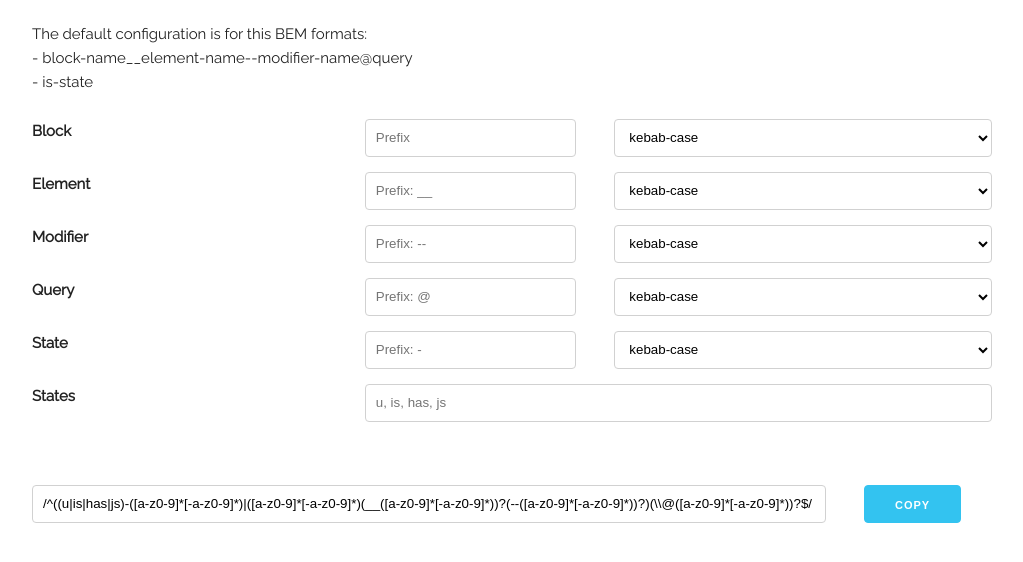
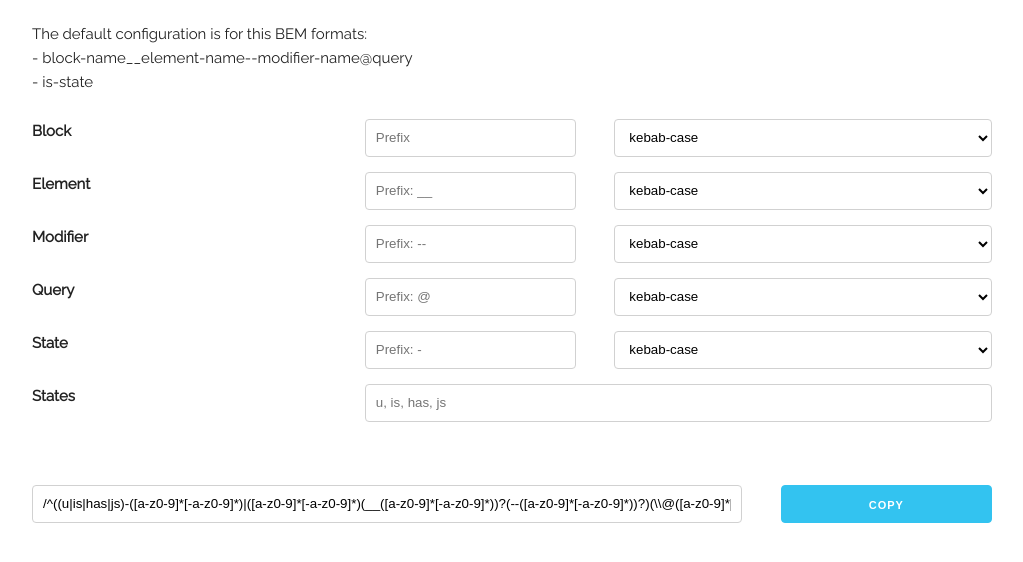
Before and after one commit to gcmznt/bemex, a plain HTML site: page index.html in a window 1280 px wide. Shown: the part 176-738 px from the top of the page, without its empty margins (128-1151 px from the left). Drawn offline with nearby package versions, Linux system fonts and the light colour scheme; some packages are replaced by stand-ins of ours; a script that the page names is missing.

Commit message:
button adjustment

```diff
--- a/index.html
+++ b/index.html
@@ -168,11 +168,11 @@
       <br>
       <br>
       <div class="row">
-        <div class="ten columns">
+        <div class="nine columns">
           <input id="result" type="text" class="u-full-width">
         </div>
-        <div class="two columns">
-          <button class="button-primary" data-clipboard-target="#result">
+        <div class="three columns">
+          <button class="button-primary u-full-width" data-clipboard-target="#result">
             Copy
           </button>
         </div>
```
